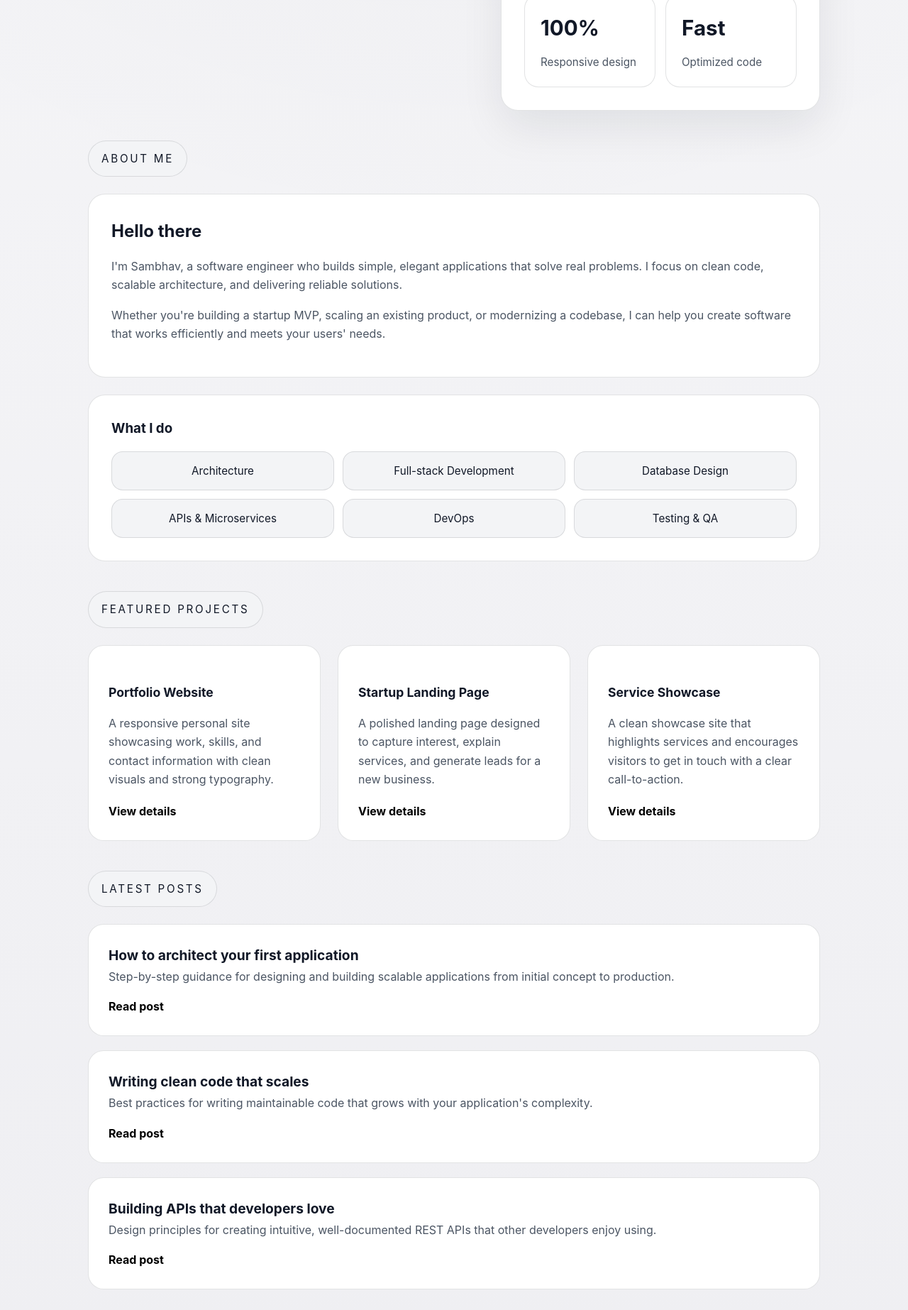
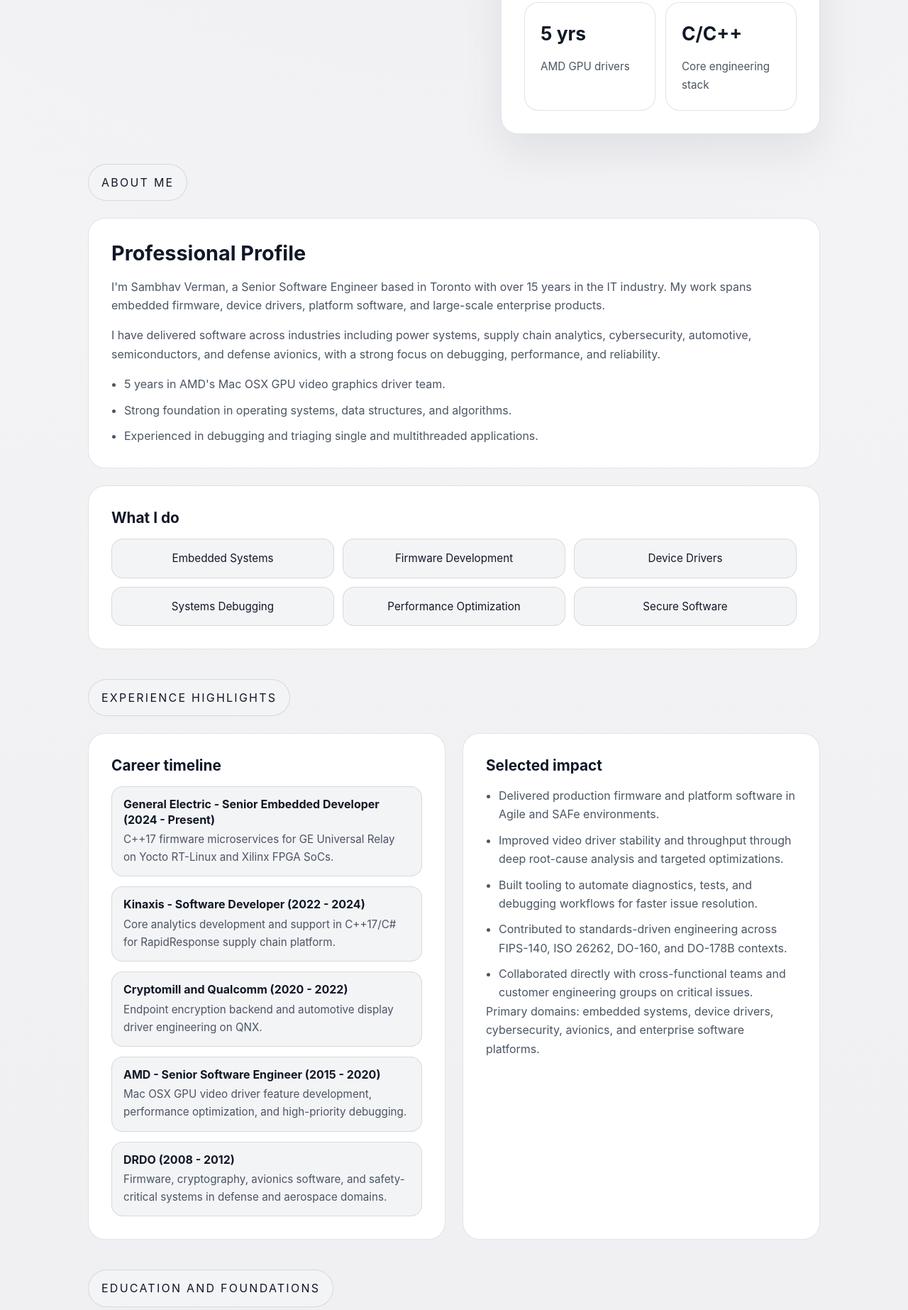
Before and after one commit to sambhav786/sambhav786.github.io, a plain HTML site: page index.html in a window 1280 px wide. Shown: the part 954-2800 px from the top of the page at 71% size. Drawn offline with Linux system fonts and the light colour scheme.

Commit message:
sambhav786io: add resume

```diff
--- a/index.html
+++ b/index.html
@@ -80,13 +80,20 @@
     nav a {
       color: var(--muted);
       text-decoration: none;
-      transition: color 0.2s ease;
+      transition: color 0.2s ease, background 0.2s ease, border-color 0.2s ease;
       font-size: 0.95rem;
+      font-weight: 700;
+      padding: 8px 14px;
+      border: 1px solid var(--border);
+      border-radius: 999px;
+      background: rgba(255, 255, 255, 0.85);
     }
 
     nav a:hover,
     nav a:focus-visible {
       color: var(--text);
+      background: var(--surface-soft);
+      border-color: rgba(17, 24, 39, 0.22);
     }
 
     .page {
@@ -148,44 +155,15 @@
 
     .hero-title {
       margin: 18px 0 24px;
-      font-size: clamp(2.7rem, 5vw, 4.4rem);
-      line-height: 0.98;
+      font-size: clamp(2.2rem, 4.4vw, 3.4rem);
+      line-height: 1.06;
     }
 
     .hero-text {
       max-width: 620px;
       color: var(--muted);
-      font-size: 1.04rem;
-    }
-
-    .blog-preview {
-      display: grid;
-      gap: 20px;
-    }
-
-    .blog-card {
-      background: var(--surface);
-      border: 1px solid var(--border);
-      border-radius: 22px;
-      padding: 28px;
-      display: grid;
-      gap: 16px;
-    }
-
-    .blog-card h4 {
-      margin: 0;
-      font-size: 1.2rem;
-    }
-
-    .blog-card p {
-      margin: 0;
-      color: var(--muted);
-    }
-
-    .blog-card a {
-      color: var(--accent-strong);
-      font-weight: 700;
-      text-decoration: none;
+      font-size: clamp(1.02rem, 1.3vw, 1.18rem);
+      line-height: 1.6;
     }
 
     .hero-actions {
@@ -273,7 +251,7 @@
 
     .stat-card strong {
       display: block;
-      font-size: 1.85rem;
+      font-size: 1.65rem;
       margin-bottom: 10px;
     }
 
@@ -291,8 +269,8 @@
       display: inline-flex;
       align-items: center;
       padding: 12px 18px;
-      font-size: 0.95rem;
-      letter-spacing: 0.18em;
+      font-size: 1rem;
+      letter-spacing: 0.14em;
       text-transform: uppercase;
       color: var(--accent);
       border: 1px solid var(--border);
@@ -318,8 +296,55 @@
       margin: 0 0 16px;
     }
 
+    .card h2 {
+      font-size: 1.8rem;
+      line-height: 1.2;
+    }
+
+    .card h3 {
+      font-size: 1.3rem;
+      line-height: 1.25;
+    }
+
+    .card h4 {
+      font-size: 1.12rem;
+      line-height: 1.3;
+    }
+
     .card p {
       margin: 0 0 16px;
+      color: var(--muted);
+    }
+
+    .list-clean {
+      margin: 0;
+      padding-left: 18px;
+      color: var(--muted);
+      display: grid;
+      gap: 10px;
+    }
+
+    .timeline {
+      display: grid;
+      gap: 14px;
+    }
+
+    .timeline-item {
+      padding: 14px 16px;
+      border-radius: 16px;
+      border: 1px solid var(--border);
+      background: var(--surface-soft);
+    }
+
+    .timeline-item h4 {
+      margin: 0 0 4px;
+      font-size: 1rem;
+      line-height: 1.35;
+    }
+
+    .timeline-item p {
+      margin: 0;
+      font-size: 0.95rem;
       color: var(--muted);
     }
 
@@ -450,7 +475,7 @@
       }
 
       .hero-title {
-        font-size: clamp(2.2rem, 9vw, 3rem);
+        font-size: clamp(1.9rem, 8vw, 2.5rem);
       }
 
       .badges {
@@ -467,7 +492,6 @@
         <a href="#about">About Me</a>
         <a href="blog.html">Blog</a>
         <a href="photography.html">Photography</a>
-        <a href="#skills">Skills</a>
         <a href="#contact">Contact</a>
       </nav>
     </div>
@@ -476,12 +500,13 @@
   <main class="page">
     <section class="hero">
       <div class="hero-copy">
-        <span class="eyebrow">Personal Website</span>
-        <h1 class="hero-title">Hi, I'm Sambhav — building clean, modern software solutions for teams and businesses.</h1>
-        <p class="hero-text">I create thoughtful software applications using modern technologies and best practices. My solutions are built for performance, scalability, and reliability across all platforms.</p>
+        <span class="eyebrow">Senior Engineering Portfolio</span>
+        <h1 class="hero-title">Hi I'm Sambhav,<br>Senior Software Engineer</h1>
+        <p class="hero-text">Software engineer by profession and problem solver at heart. I bring 15+ years of experience across embedded systems, cybersecurity, avionics, and GPU driver development.</p>
         <div class="hero-actions">
           <a class="button button-primary" href="#contact">Contact Me</a>
-          <a class="button button-secondary" href="#work">See Projects</a>
+          <a class="button button-secondary" href="#work">See Experience</a>
+          <a class="button button-secondary" href="assets/ResumeSambhavVerman.pdf" target="_blank" rel="noopener">View Resume</a>
         </div>
       </div>
 
@@ -496,20 +521,20 @@
           </div>
           <div class="stats">
             <div class="stat-card">
-              <strong>5+</strong>
+              <strong>15+</strong>
               <span>Years experience</span>
             </div>
             <div class="stat-card">
-              <strong>40+</strong>
-              <span>Projects launched</span>
+              <strong>8</strong>
+              <span>Major companies</span>
             </div>
             <div class="stat-card">
-              <strong>100%</strong>
-              <span>Responsive design</span>
+              <strong>5 yrs</strong>
+              <span>AMD GPU drivers</span>
             </div>
             <div class="stat-card">
-              <strong>Fast</strong>
-              <span>Optimized code</span>
+              <strong>C/C++</strong>
+              <span>Core engineering stack</span>
             </div>
           </div>
         </div>
@@ -520,75 +545,89 @@
       <p class="section-title">About Me</p>
       <div class="section-grid">
         <div class="card">
-          <h2>Hello there</h2>
-          <p>I'm Sambhav, a software engineer who builds simple, elegant applications that solve real problems. I focus on clean code, scalable architecture, and delivering reliable solutions.</p>
-          <p>Whether you're building a startup MVP, scaling an existing product, or modernizing a codebase, I can help you create software that works efficiently and meets your users' needs.</p>
+          <h2>Professional Profile</h2>
+          <p>I'm Sambhav Verman, a Senior Software Engineer based in Toronto with over 15 years in the IT industry. My work spans embedded firmware, device drivers, platform software, and large-scale enterprise products.</p>
+          <p>I have delivered software across industries including power systems, supply chain analytics, cybersecurity, automotive, semiconductors, and defense avionics, with a strong focus on debugging, performance, and reliability.</p>
+          <ul class="list-clean">
+            <li>5 years in AMD's Mac OSX GPU video graphics driver team.</li>
+            <li>Strong foundation in operating systems, data structures, and algorithms.</li>
+            <li>Experienced in debugging and triaging single and multithreaded applications.</li>
+          </ul>
         </div>
         <div class="card">
           <h3>What I do</h3>
           <div class="badges">
-            <span class="badge">Architecture</span>
-            <span class="badge">Full-stack Development</span>
-            <span class="badge">Database Design</span>
-            <span class="badge">APIs &amp; Microservices</span>
-            <span class="badge">DevOps</span>
-            <span class="badge">Testing &amp; QA</span>
+            <span class="badge">Embedded Systems</span>
+            <span class="badge">Firmware Development</span>
+            <span class="badge">Device Drivers</span>
+            <span class="badge">Systems Debugging</span>
+            <span class="badge">Performance Optimization</span>
+            <span class="badge">Secure Software</span>
           </div>
         </div>
       </div>
     </section>
 
     <section id="work" class="section">
-      <p class="section-title">Featured projects</p>
-      <div class="portfolio-grid">
-        <article class="project-card">
-          <div>
-            <h4>Portfolio Website</h4>
-            <p>A responsive personal site showcasing work, skills, and contact information with clean visuals and strong typography.</p>
+      <p class="section-title">Experience Highlights</p>
+      <div class="grid-2">
+        <div class="card">
+          <h3>Career timeline</h3>
+          <div class="timeline">
+            <div class="timeline-item">
+              <h4>General Electric - Senior Embedded Developer (2024 - Present)</h4>
+              <p>C++17 firmware microservices for GE Universal Relay on Yocto RT-Linux and Xilinx FPGA SoCs.</p>
+            </div>
+            <div class="timeline-item">
+              <h4>Kinaxis - Software Developer (2022 - 2024)</h4>
+              <p>Core analytics development and support in C++17/C# for RapidResponse supply chain platform.</p>
+            </div>
+            <div class="timeline-item">
+              <h4>Cryptomill and Qualcomm (2020 - 2022)</h4>
+              <p>Endpoint encryption backend and automotive display driver engineering on QNX.</p>
+            </div>
+            <div class="timeline-item">
+              <h4>AMD - Senior Software Engineer (2015 - 2020)</h4>
+              <p>Mac OSX GPU video driver feature development, performance optimization, and high-priority debugging.</p>
+            </div>
+            <div class="timeline-item">
+              <h4>DRDO (2008 - 2012)</h4>
+              <p>Firmware, cryptography, avionics software, and safety-critical systems in defense and aerospace domains.</p>
+            </div>
           </div>
-          <a href="#contact">View details</a>
-        </article>
-        <article class="project-card">
-          <div>
-            <h4>Startup Landing Page</h4>
-            <p>A polished landing page designed to capture interest, explain services, and generate leads for a new business.</p>
-          </div>
-          <a href="#contact">View details</a>
-        </article>
-        <article class="project-card">
-          <div>
-            <h4>Service Showcase</h4>
-            <p>A clean showcase site that highlights services and encourages visitors to get in touch with a clear call-to-action.</p>
-          </div>
-          <a href="#contact">View details</a>
-        </article>
+        </div>
+        <div class="card">
+          <h3>Selected impact</h3>
+          <ul class="list-clean">
+            <li>Delivered production firmware and platform software in Agile and SAFe environments.</li>
+            <li>Improved video driver stability and throughput through deep root-cause analysis and targeted optimizations.</li>
+            <li>Built tooling to automate diagnostics, tests, and debugging workflows for faster issue resolution.</li>
+            <li>Contributed to standards-driven engineering across FIPS-140, ISO 26262, DO-160, and DO-178B contexts.</li>
+            <li>Collaborated directly with cross-functional teams and customer engineering groups on critical issues.</li>
+          </ul>
+          <p>Primary domains: embedded systems, device drivers, cybersecurity, avionics, and enterprise software platforms.</p>
+        </div>
       </div>
     </section>
 
-    <section id="blog" class="section">
-      <p class="section-title">Latest posts</p>
-      <div class="blog-preview">
-        <article class="blog-card">
-          <div>
-            <h4>How to architect your first application</h4>
-            <p>Step-by-step guidance for designing and building scalable applications from initial concept to production.</p>
-          </div>
-          <a href="blog.html">Read post</a>
-        </article>
-        <article class="blog-card">
-          <div>
-            <h4>Writing clean code that scales</h4>
-            <p>Best practices for writing maintainable code that grows with your application's complexity.</p>
-          </div>
-          <a href="blog.html">Read post</a>
-        </article>
-        <article class="blog-card">
-          <div>
-            <h4>Building APIs that developers love</h4>
-            <p>Design principles for creating intuitive, well-documented REST APIs that other developers enjoy using.</p>
-          </div>
-          <a href="blog.html">Read post</a>
-        </article>
+    <section id="education" class="section">
+      <p class="section-title">Education and Foundations</p>
+      <div class="grid-2">
+        <div class="card">
+          <h3>Education</h3>
+          <ul class="list-clean">
+            <li>MS in Electrical Engineering, Stony Brook University (2012 - 2013).</li>
+            <li>BTech in Electronics and Communication Engineering, UPTU, India (2003 - 2007).</li>
+          </ul>
+        </div>
+        <div class="card">
+          <h3>Engineering foundations</h3>
+          <ul class="list-clean">
+            <li>Operating systems, cryptography, embedded systems, and algorithms.</li>
+            <li>Hands-on experience across Linux, Windows, Mac OSX, QNX, and RTOS environments.</li>
+            <li>Working exposure to regulated and safety-critical software practices.</li>
+          </ul>
+        </div>
       </div>
     </section>
 
@@ -597,26 +636,26 @@
       <div class="grid-2">
         <div class="card">
           <h3>Core skills</h3>
-          <p>Modern programming languages, software architecture patterns, and proven development practices.</p>
+          <p>Programming and systems engineering capabilities built across embedded and platform software domains.</p>
           <div class="badges">
+            <span class="badge">C</span>
+            <span class="badge">C++</span>
+            <span class="badge">Objective-C</span>
+            <span class="badge">C#</span>
             <span class="badge">Python</span>
-            <span class="badge">JavaScript</span>
-            <span class="badge">TypeScript</span>
-            <span class="badge">React</span>
-            <span class="badge">Node.js</span>
-            <span class="badge">SQL</span>
+            <span class="badge">Assembly</span>
           </div>
         </div>
         <div class="card">
           <h3>Tools I use</h3>
-          <p>Development tools and platforms that enable efficient, reliable software delivery.</p>
+          <p>Operating systems, platforms, and engineering tools used across enterprise and embedded software teams.</p>
           <div class="badges">
-            <span class="badge">VS Code</span>
-            <span class="badge">Git &amp; GitHub</span>
+            <span class="badge">Linux</span>
+            <span class="badge">Mac OS X</span>
+            <span class="badge">Windows</span>
             <span class="badge">Docker</span>
-            <span class="badge">AWS</span>
-            <span class="badge">CI/CD Pipelines</span>
-            <span class="badge">Postman</span>
+            <span class="badge">Git</span>
+            <span class="badge">JIRA</span>
           </div>
         </div>
       </div>
@@ -628,28 +667,32 @@
         <div class="contact-info">
           <div>
             <p class="contact-label">Email</p>
-            <p class="contact-value"><a href="mailto:hello@sambhav.com">hello@sambhav.com</a></p>
+            <p class="contact-value"><a href="mailto:sambhav.verman@outlook.com">sambhav.verman@outlook.com</a></p>
+          </div>
+          <div>
+            <p class="contact-label">Phone</p>
+            <p class="contact-value"><a href="tel:+16475708737">647-570-8737</a></p>
           </div>
           <div>
             <p class="contact-label">Location</p>
-            <p class="contact-value">Remote / Anywhere</p>
+            <p class="contact-value">Toronto, Ontario, Canada</p>
           </div>
           <div>
-            <p class="contact-label">Website</p>
-            <p class="contact-value"><a href="https://sambhav786.github.io">sambhav786.github.io</a></p>
+            <p class="contact-label">LinkedIn</p>
+            <p class="contact-value"><a href="http://www.linkedin.com/in/vermansambhav">linkedin.com/in/vermansambhav</a></p>
           </div>
         </div>
         <div>
-          <h3>Let's build something great.</h3>
-          <p>If you'd like a custom personal website, portfolio, or landing page, send a message and let's get started.</p>
-          <a class="button button-primary" href="mailto:hello@sambhav.com">Email me</a>
+          <h3>Let's connect.</h3>
+          <p>If you are hiring for senior software, embedded systems, or platform engineering roles, I would be glad to connect.</p>
+          <a class="button button-primary" href="mailto:sambhav.verman@outlook.com">Email me</a>
         </div>
       </div>
     </section>
   </main>
 
   <footer>
-    © 2026 Sambhav. Built for a modern personal website.
+    © 2026 Sambhav Verman. Senior Software Engineer.
   </footer>
 </body>
 </html>
```
Also changed, not shown: 1 other file.
